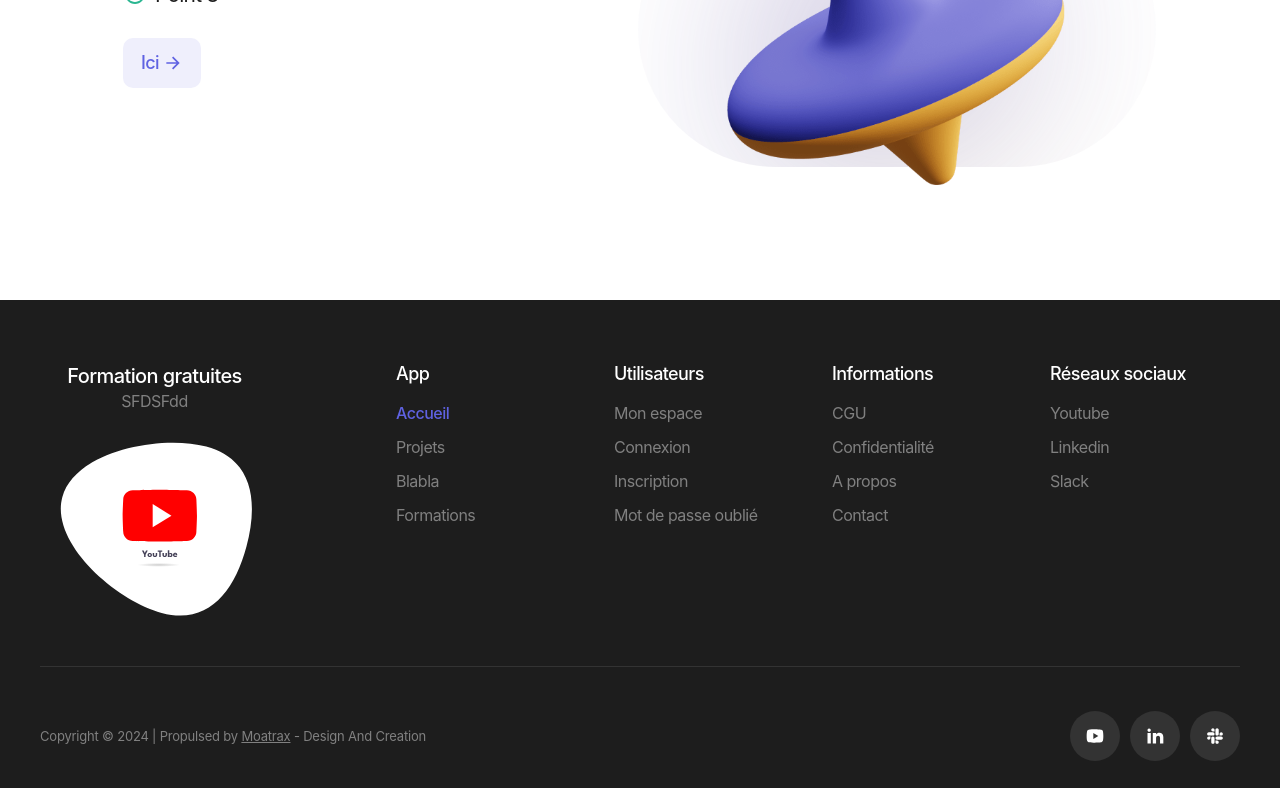
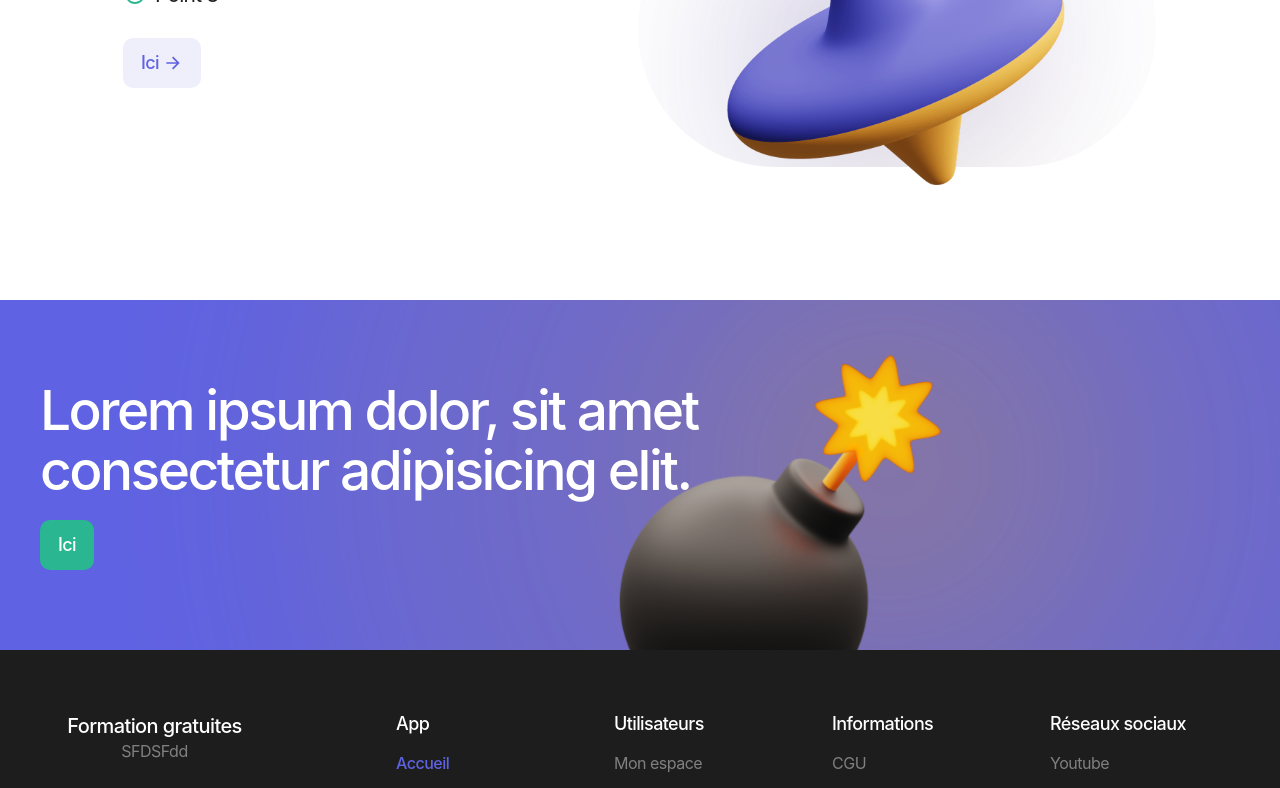
Before and after one commit to RomainDoyen/front-end-dynamic-web, a Next.js app: page / in a window 1280 px wide. Shown: the part 3855-4643 px from the top of the page. Built offline with nearby package versions, Linux system fonts and the light colour scheme.

Commit message:
feat: Creating the Call To Action component

```diff
--- a/src/ui/design-system/button/button.tsx
+++ b/src/ui/design-system/button/button.tsx
@@ -6,7 +6,7 @@ import Link from "next/link";
 
 type ButtonProps = {
   size?: 'small' | 'medium' | 'large';
-  variant?: 'accent' | 'secondary' | 'outline' | 'disabled' | 'ico';
+  variant?: 'accent' | 'secondary' | 'outline' | 'disabled' | 'ico' | 'success';
   icon?: iconProps;
   iconTheme?: 'accent' | 'secondary' | 'gray';
   iconPosition?: 'left' | 'right';
@@ -48,6 +48,9 @@ export default function button({
       break;
     case 'disabled':
       variantStyle = 'bg-gray-300 border border-gray-500 text-gray-600 rounded cursor-not-allowed';
+      break;
+    case 'success':
+      variantStyle = 'bg-secondary hover:bg-secondary-400 text-white rounded';
       break;
     case 'ico':
       if (iconTheme === 'accent') {
--- /dev/null
+++ b/src/ui/design-system/call-to-action/call-to-action.view.tsx
@@ -0,0 +1,41 @@
+import Container from "@/ui/components/container/container"
+import Typography from "../typography/typography"
+import Button from "../button/button"
+import { linkTypes } from "@/lib/link-type"
+import Image from "next/image"
+
+export default function calltoactionview() {
+  return (
+    <div className="relative overflow-hidden bg-primary">
+      <Container className="py-20">
+        <div className="relative z-10 max-w-3xl space-y-5">
+          <Typography
+            variant="h2"
+            component="h2"
+            theme="white"
+          >
+            Lorem ipsum dolor, sit amet consectetur adipisicing elit.
+          </Typography>
+          <div>
+            <Button
+              baseUrl="/#"
+              variant="success"
+              linkType={linkTypes.external}
+            >
+              Ici
+            </Button>
+          </div>
+        </div>
+        <div>
+          <Image
+            src="/svg/bombers.svg"
+            alt="Bombers"
+            width={1210}
+            height={1210}
+            className="absolute -bottom-[620px] right-[0px]"
+          />
+        </div>
+      </Container>
+    </div>
+  )
+}
--- a/src/ui/modules/landing-page/components/landing-page.view.tsx
+++ b/src/ui/modules/landing-page/components/landing-page.view.tsx
@@ -3,6 +3,7 @@ import Featuredview from "./featured/featured.view"
 import Slack from "./slack/slack.view"
 import Cta from "./cta/cta.view"
 import Highlightlist from "./highlight-list/highlight-list.view"
+import Calltoactionview from "@/ui/design-system/call-to-action/call-to-action.view"
 
 export default function landingpageview() {
   return (
@@ -12,6 +13,7 @@ export default function landingpageview() {
       <Slack />
       <Cta />
       <Highlightlist />
+      <Calltoactionview />
     </>
   )
 }
```
